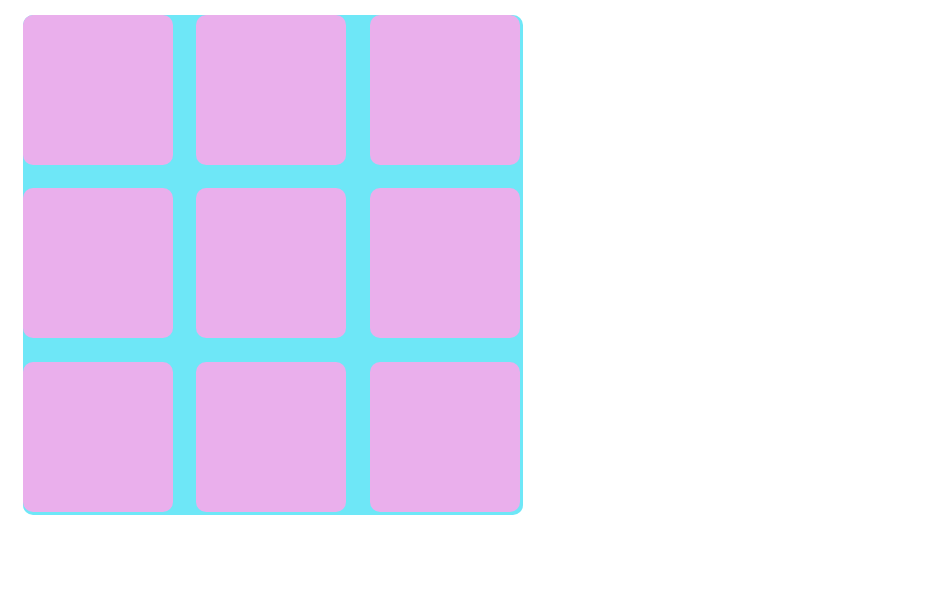
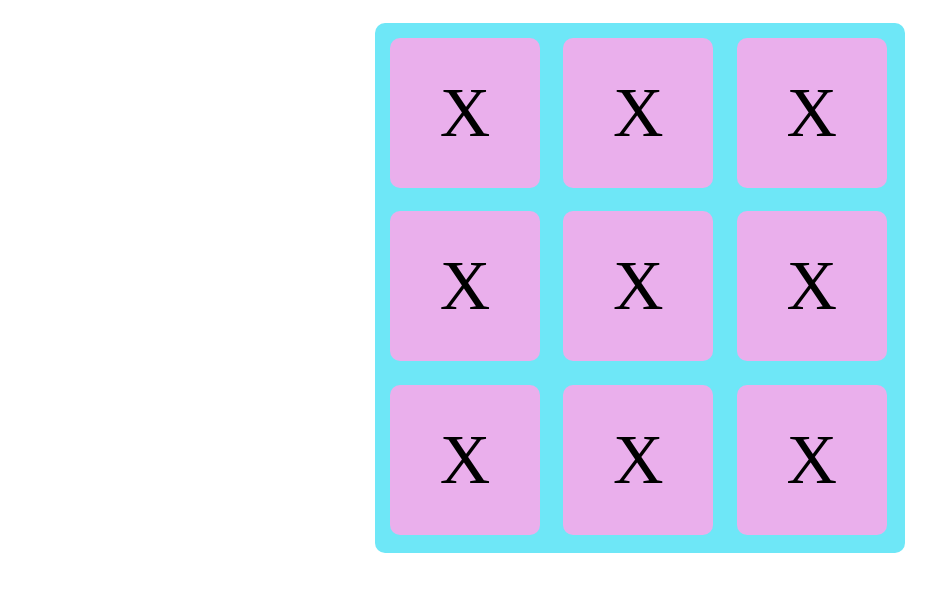
Before and after one commit to RJaime-jr/tic-tac-toe, a plain HTML site: page index.html in a window 1280 px wide. Shown: the whole page, without its empty margins (0-945 px from the left). Drawn offline with Linux system fonts and the light colour scheme.

Commit message:
Fixed some page styling

```diff
--- a/script.js
+++ b/script.js
@@ -5,12 +5,20 @@ const grid = document.createElement('div');
 grid.classList.add('game-grid');
 
 
+const sayHello = (e) => {
+    console.log("hello!");
+}
+
 function createSquare() {
     const square = document.createElement('div');
+    const text = document.createElement('div');
     square.classList.add('squares');
+    text.classList.add('square-text');
+    square.onclick = sayHello;
+    grid.appendChild(square);
+    square.appendChild(text);
+    text.innerText = "X";
 
-
-    grid.appendChild(square);
 }
 
 gameBoard.appendChild(grid);
--- a/styles.css
+++ b/styles.css
@@ -1,7 +1,17 @@
+.game-board {
+    display: flex;
+    align-items: center;
+    justify-content: center;
+
+
+}
+
+
 .game-grid {
     width: 500px;
     height: 500px;
     margin: 15px;
+    padding: 15px;
     display: grid;
     grid-template-columns: repeat(3, 1fr);
     grid-template-rows: repeat(3, 1fr);
@@ -17,4 +27,15 @@
     height: 150px;
     background-color: #eaafec;
     border-radius: 10px;
+
+    display: flex;
+    justify-content: center;
+    align-items: center;
+
+
 }
+
+.square-text {
+    text-align: center;
+    font-size: 70px;
+}
```
